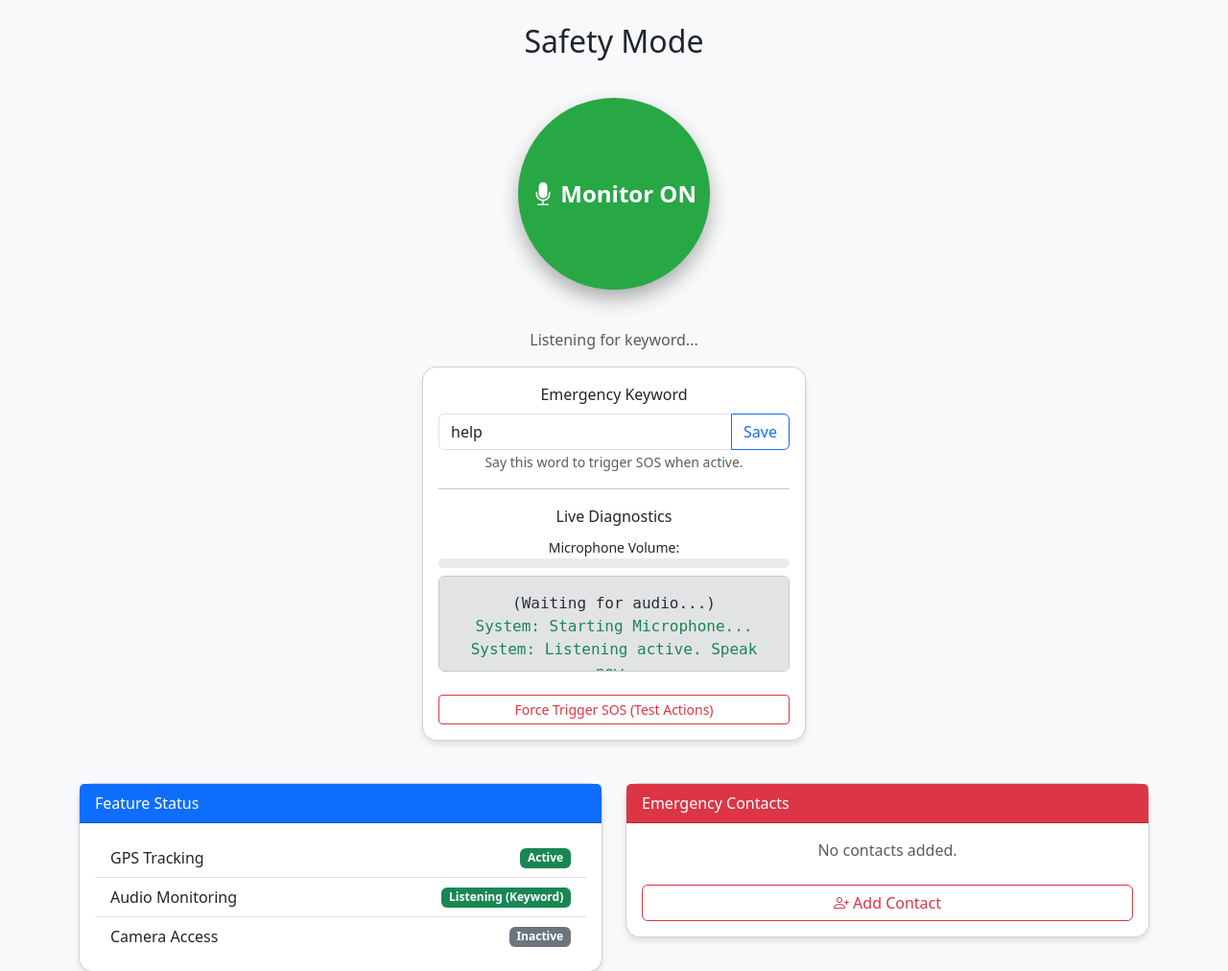
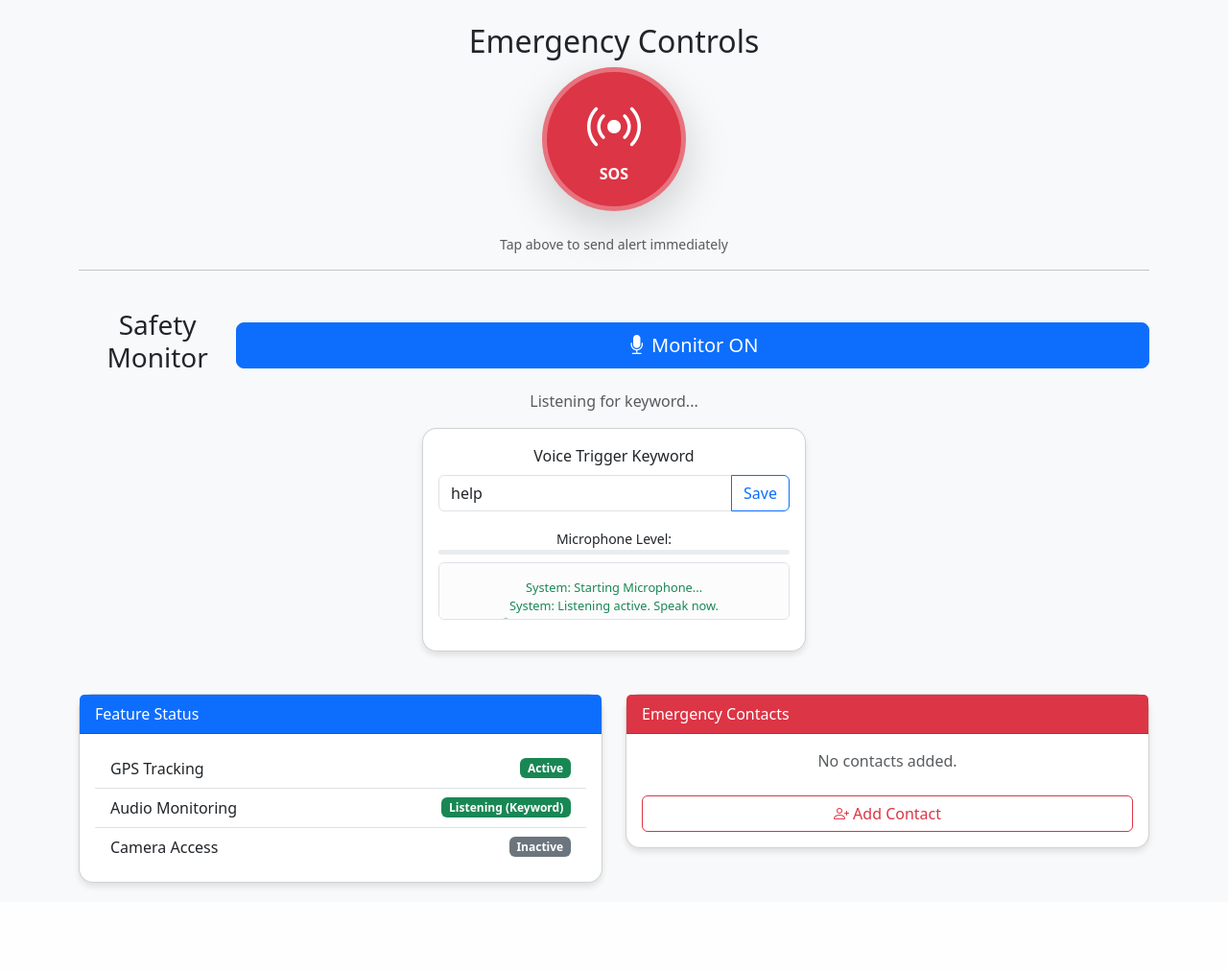
Before and after one commit to Durga-2007/Alertify, a Flask app: page / in a window 1280 px wide. Shown: the part 56-1068 px from the top of the page at 96% size. After the commit the page ends 982 px from the top, so only its background shows below. Run offline with Flask 3, Linux system fonts and the light colour scheme; the visitor is signed in with stand-in values (Sample User, id 1); data that the repository does not hold is empty; parts of the project's set-up code (start-up, migrations or seed data) failed here and were passed over.

Commit message:
Frontend: Create emergency dashboard with SOS button

```diff
--- a/app/templates/dashboard.html
+++ b/app/templates/dashboard.html
@@ -3,42 +3,48 @@
 {% block content %}
 <div class="row">
     <div class="col-md-12 text-center">
-        <h2>Safety Mode</h2>
-        <div class="safety-toggle-container">
-            <button id="safetyToggle" class="safety-btn">
-                OFF
+        <h2>Emergency Controls</h2>
+
+        <!-- Option 1: Manual SOS (Panic) -->
+        <div class="d-flex justify-content-center mb-4">
+            <button id="sosBtn"
+                class="btn btn-danger rounded-circle shadow-lg d-flex align-items-center justify-content-center p-0"
+                style="width: 150px; height: 150px; border: 5px solid rgba(255,255,255,0.3);">
+                <div class="d-flex flex-column align-items-center">
+                    <i class="bi bi-broadcast display-4"></i>
+                    <span class="fw-bold mt-1">SOS</span>
+                </div>
             </button>
         </div>
-        <p class="text-muted" id="statusText">Tap to activate Emergency Monitoring</p>
+        <p class="text-muted small">Tap above to send alert immediately</p>
+
+        <hr>
+
+        <!-- Option 2: Automatic Monitoring (Voice) -->
+        <div class="safety-toggle-container mb-2">
+            <h3>Safety Monitor</h3>
+            <button id="safetyToggle" class="btn btn-outline-primary btn-lg w-100">
+                <i class="bi bi-mic-mute"></i> Monitor OFF
+            </button>
+        </div>
+        <p class="text-muted" id="statusText">Tap to activate Voice & Location Monitoring</p>
 
         <div class="card mt-3 mx-auto" style="max-width: 400px;">
             <div class="card-body">
-                <label class="form-label">Emergency Keyword</label>
+                <label class="form-label">Voice Trigger Keyword</label>
                 <div class="input-group">
-                    <input type="text" id="customKeyword" class="form-control" placeholder="e.g. Help, Save Me"
-                        value="Help">
+                    <input type="text" id="customKeyword" class="form-control" placeholder="e.g. Help" value="Help">
                     <button class="btn btn-outline-primary" id="saveKeywordBtn">Save</button>
                 </div>
-                <small class="text-muted">Say this word to trigger SOS when active.</small>
 
-                <hr>
-                <label class="form-label">Live Diagnostics</label>
-                <!-- Volume Meter -->
-                <div class="mb-2">
-                    <small>Microphone Volume:</small>
-                    <div class="progress" style="height: 10px;">
-                        <div id="micVolume" class="progress-bar bg-success" role="progressbar" style="width: 0%"></div>
+                <div class="mt-3">
+                    <small>Microphone Level:</small>
+                    <div class="progress" style="height: 5px;">
+                        <div id="micVolume" class="progress-bar bg-success" style="width: 0%"></div>
                     </div>
                 </div>
-
-                <div class="alert alert-secondary" style="height: 100px; overflow-y: auto; font-family: monospace;"
-                    id="liveTranscript">
-                    (Waiting for audio...)
-                </div>
-                <button class="btn btn-sm btn-outline-danger w-100 mt-2"
-                    onclick="emergencySystem.triggerEmergency('manual_test')">
-                    Force Trigger SOS (Test Actions)
-                </button>
+                <div class="alert alert-light border mt-2" style="height: 60px; overflow-y: auto; font-size: 0.8rem;"
+                    id="liveTranscript"></div>
             </div>
         </div>
     </div>
@@ -115,7 +121,7 @@
 {% endblock %}
 
 {% block scripts %}
-<script src="{{ url_for('static', filename='js/emergency_actions.js') }}"></script>
-<script src="{{ url_for('static', filename='js/audio_detection.js') }}"></script>
-<script src="{{ url_for('static', filename='js/main.js') }}"></script>
+<script src="{{ url_for('static', filename='js/emergency_actions.js') }}?v=2"></script>
+<script src="{{ url_for('static', filename='js/audio_detection.js') }}?v=2"></script>
+<script src="{{ url_for('static', filename='js/main.js') }}?v=2"></script>
 {% endblock %}
```
